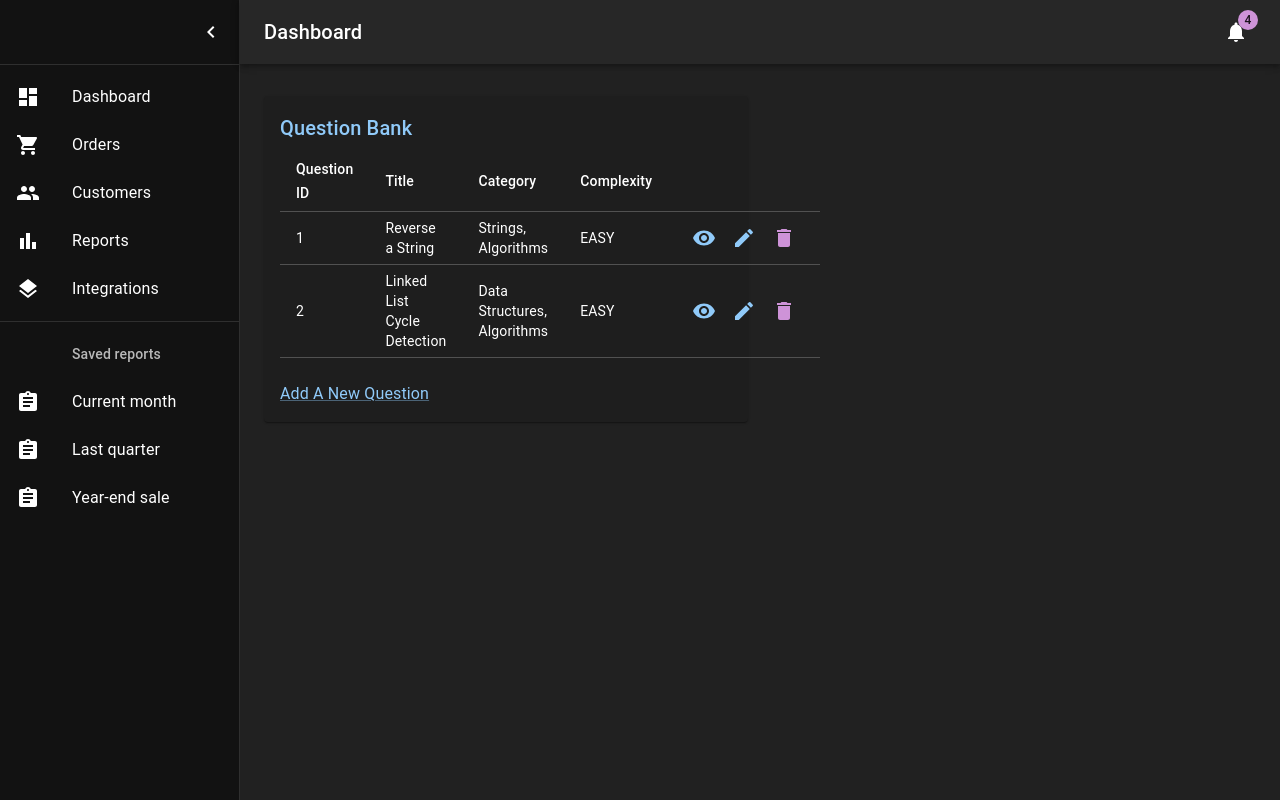
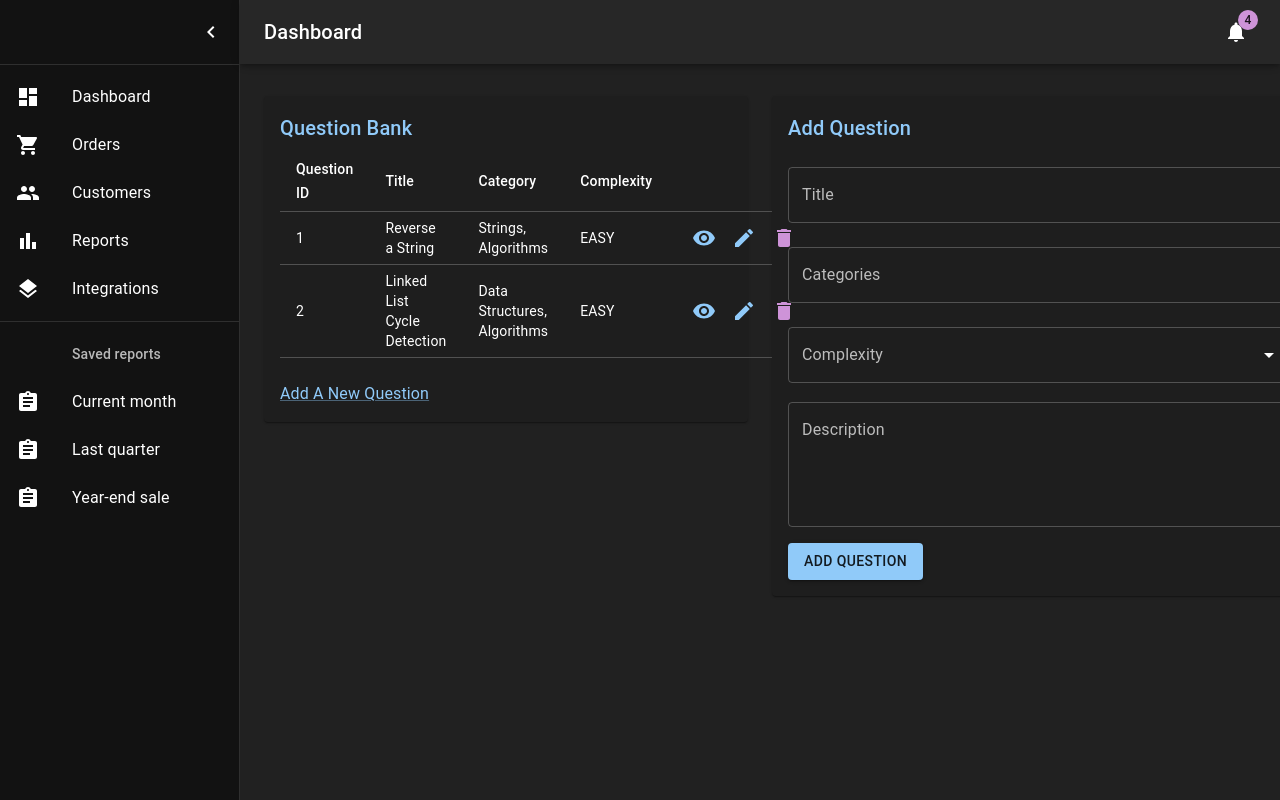
Before and after one commit to PeanutButters93/ay2324s1-course-assessment-g53, a React (Create React App) app in the folder frontend/: page / in a window 1280 px wide. Both pictures are taken after a click on the link "Add A New Question". Built offline with nearby package versions, Linux system fonts and the light colour scheme; the HTML template or start-up script is replaced by a standard one.

Commit message:
Add question functionality less checking for duplicate question

```diff
--- a/frontend/src/dashboard/AddQuestion.js
+++ b/frontend/src/dashboard/AddQuestion.js
@@ -6,59 +6,36 @@ import MenuItem from '@mui/material/MenuItem';
 import Select from '@mui/material/Select';
 import TextField from '@mui/material/TextField';
 import Title from './Title';
-import { useState, useEffect } from 'react';
+import { useState } from 'react';
 
 const AddQuestion = (props) => {
-    const question = props.question;
     const COMPLEXITY = props.COMPLEXITY;
+    const setAddPage = props.setAddPage;
     const setViewPage = props.setViewPage;
-    const setEditPage = props.setEditPage;
     const checkEmpty = props.checkEmpty;
-    const checkDuplicates = props.checkDuplicates;
-    const checkDuplicateTitle = props.checkDuplicateTitle;
-    const checkDuplicateDescription = props.checkDuplicateDescription;
+    const addQuestion = props.addQuestion;
+    const setSelectedQuestion = props.setSelectedQuestion;
+    // const checkDuplicates = props.checkDuplicates;
+    // const checkDuplicateTitle = props.checkDuplicateTitle;
+    // const checkDuplicateDescription = props.checkDuplicateDescription;
 
-    const [title, setTitle] = useState(question.title);
-    const [categories, setCategories] = useState(question.categories);
-    const [complexity, setComplexity] = useState(question.complexity);
-    const [description, setDescription] = useState(question.description);
+    const [title, setTitle] = useState("");
+    const [categories, setCategories] = useState("");
+    const [complexity, setComplexity] = useState("");
+    const [description, setDescription] = useState("");
 
     const [emptyTitleMessage, setEmptyTitleMessage] = useState('');
     const [emptyDescriptionMessage, setEmptyDescriptionMessage] = useState('');
     const [emptyCategoryMessage, setEmptyCategoryMessage] = useState('');
     const [emptyComplexityMessage, setEmptyComplexityMessage] = useState('');
 
-    const [originalTitle, setOriginalTitle] = useState(question.title);
-    const [originalDescription, setOriginalDescription] = useState(question.description);
     // const [duplicateTitleMessage, setDuplicateTitleMessage] = useState('');
     // const [duplicateDescriptionMessage, setDuplicateDescriptionMessage] = useState('');
 
-    // Use useEffect to update state when the question prop changes
-    useEffect(() => {
-        setTitle(question.title);
-        setCategories(question.categories);
-        setComplexity(question.complexity);
-        setDescription(question.description);
-        setEmptyTitleMessage("");
-        setEmptyDescriptionMessage("");
-        setEmptyCategoryMessage("");
-        setEmptyComplexityMessage("");
-        setOriginalTitle(question.title);
-        setOriginalDescription(question.description);
-        // setDuplicateTitleMessage("");
-        // setDuplicateDescriptionMessage("");
-    }, [question]);
-
-    const handleUpdate = () => {
+    const handleAdd = () => {
         checkEmpty(title, setEmptyTitleMessage, description, setEmptyDescriptionMessage, categories, setEmptyCategoryMessage, complexity, setEmptyComplexityMessage);
 
         if (!title || !description || !categories || !complexity) {
-            return;
-        }
-
-        if (originalTitle === title && originalDescription === description) {
-            setEditPage(false);
-            setViewPage(true);
             return;
         }
 
@@ -71,17 +48,17 @@ const AddQuestion = (props) => {
         //     return;
         // }
 
-        question.title = title;
-        question.categories = categories;
-        question.complexity = complexity;
-        question.description = description;
-        setEditPage(false);
+        //
+
+        const question = addQuestion(title, description, categories, complexity);
+        setSelectedQuestion(question);
+        setAddPage(false);
         setViewPage(true);
     };
 
     return (
         <div>
-            <Title>Edit Question</Title>
+            <Title>Add Question</Title>
             <TextField
               fullWidth
               label={'Title'}
@@ -140,8 +117,8 @@ const AddQuestion = (props) => {
                 variant="contained"
                 color="primary"
                 sx={{ marginTop: 2 }}
-                onClick={handleUpdate}
-            >Update Question</Button>
+                onClick={handleAdd}
+            >Add Question</Button>
         </div>
     )
 };
--- a/frontend/src/dashboard/Dashboard.js
+++ b/frontend/src/dashboard/Dashboard.js
@@ -21,6 +21,7 @@ import { mainListItems, secondaryListItems } from './listItems';
 import Orders from './Orders';
 import ViewQuestion from './ViewQuestion';
 import EditQuestion from './EditQuestion';
+import AddQuestion from './AddQuestion';
 
 const drawerWidth = 240;
 
@@ -129,6 +130,13 @@ export default function Dashboard() {
     const toggleDrawer = () => {
         setOpen(!open);
     };
+
+    const addQuestion = (title, description, category, complexity) => {
+        const id = questions.length + 1;
+        const question = { id, title, description, category, complexity };
+        setQuestions([...questions, question]);
+        return question;
+    }
 
     // const checkDuplicates = (title, setDuplicateTitleMessage, description, setDuplicateDescriptionMessage) => {
     //     if (checkDuplicateTitle(title)) {
@@ -264,6 +272,18 @@ export default function Dashboard() {
                         </Grid>}
 
                         {/* Add Question */}
+                        {addPage && <Grid item xs={12} md={6}>
+                            <Paper sx={{ p: 2, display: 'flex', flexDirection: 'column', width:'110%' }}>
+                                <AddQuestion
+                                  COMPLEXITY={ COMPLEXITY }
+                                  setAddPage={ setAddPage }
+                                  setViewPage={ setViewPage }
+                                  checkEmpty={ checkEmpty }
+                                  addQuestion={ addQuestion }
+                                  setSelectedQuestion={ setSelectedQuestion }
+                                />
+                            </Paper>
+                        </Grid>}
 
                         {/* Edit Question */}
                         {editPage && <Grid item xs={12} md={6}>
--- a/frontend/src/dashboard/EditQuestion.js
+++ b/frontend/src/dashboard/EditQuestion.js
@@ -14,9 +14,9 @@ const EditQuestion = (props) => {
     const setViewPage = props.setViewPage;
     const setEditPage = props.setEditPage;
     const checkEmpty = props.checkEmpty;
-    const checkDuplicates = props.checkDuplicates;
-    const checkDuplicateTitle = props.checkDuplicateTitle;
-    const checkDuplicateDescription = props.checkDuplicateDescription;
+    // const checkDuplicates = props.checkDuplicates;
+    // const checkDuplicateTitle = props.checkDuplicateTitle;
+    // const checkDuplicateDescription = props.checkDuplicateDescription;
 
     const [title, setTitle] = useState(question.title);
     const [categories, setCategories] = useState(question.categories);
@@ -81,7 +81,7 @@ const EditQuestion = (props) => {
 
     return (
         <div>
-            <Title>Edit Question</Title>
+            <Title>Edit Question {question.id}</Title>
             <TextField
               fullWidth
               label={'Title'}
```
